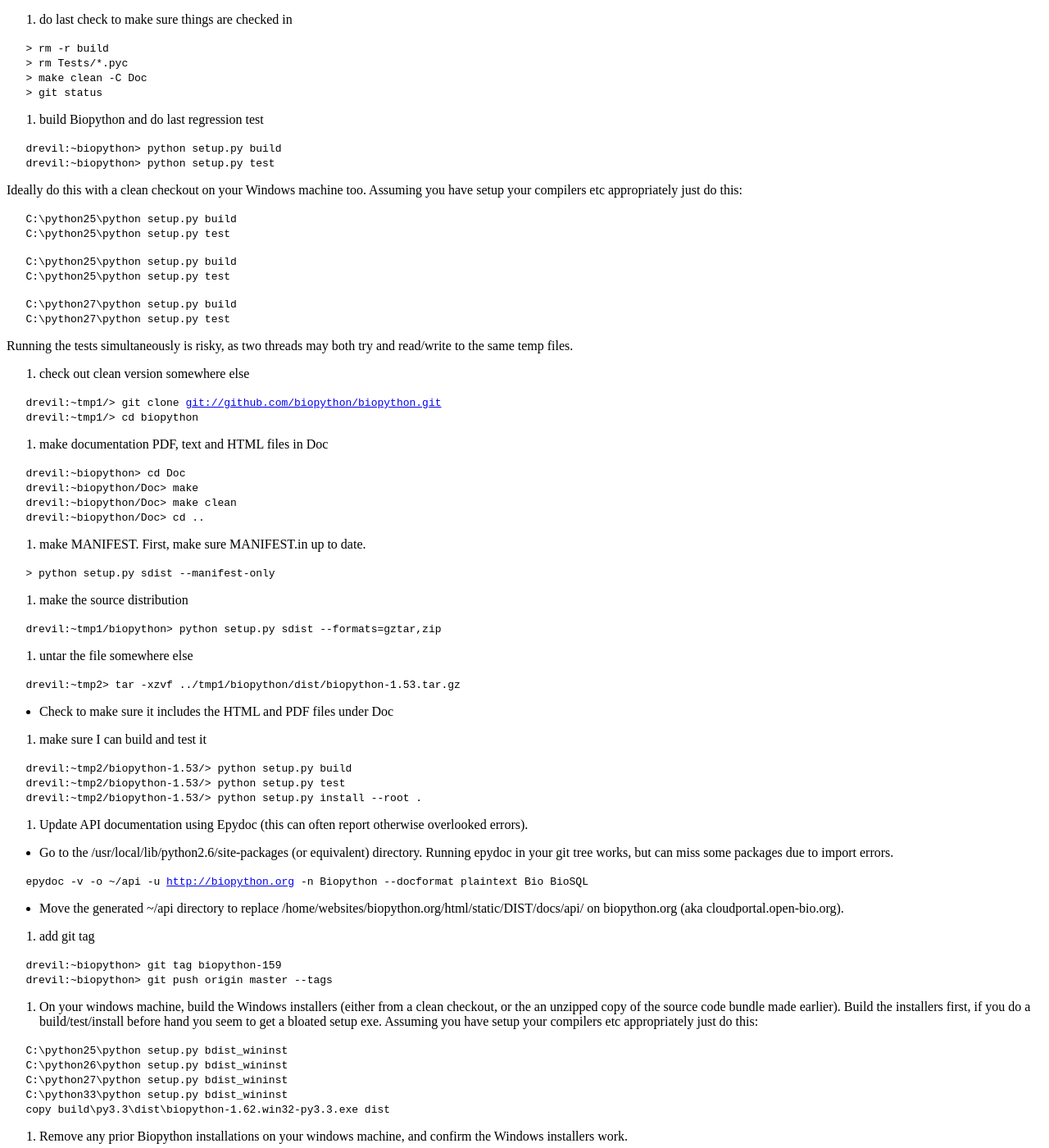
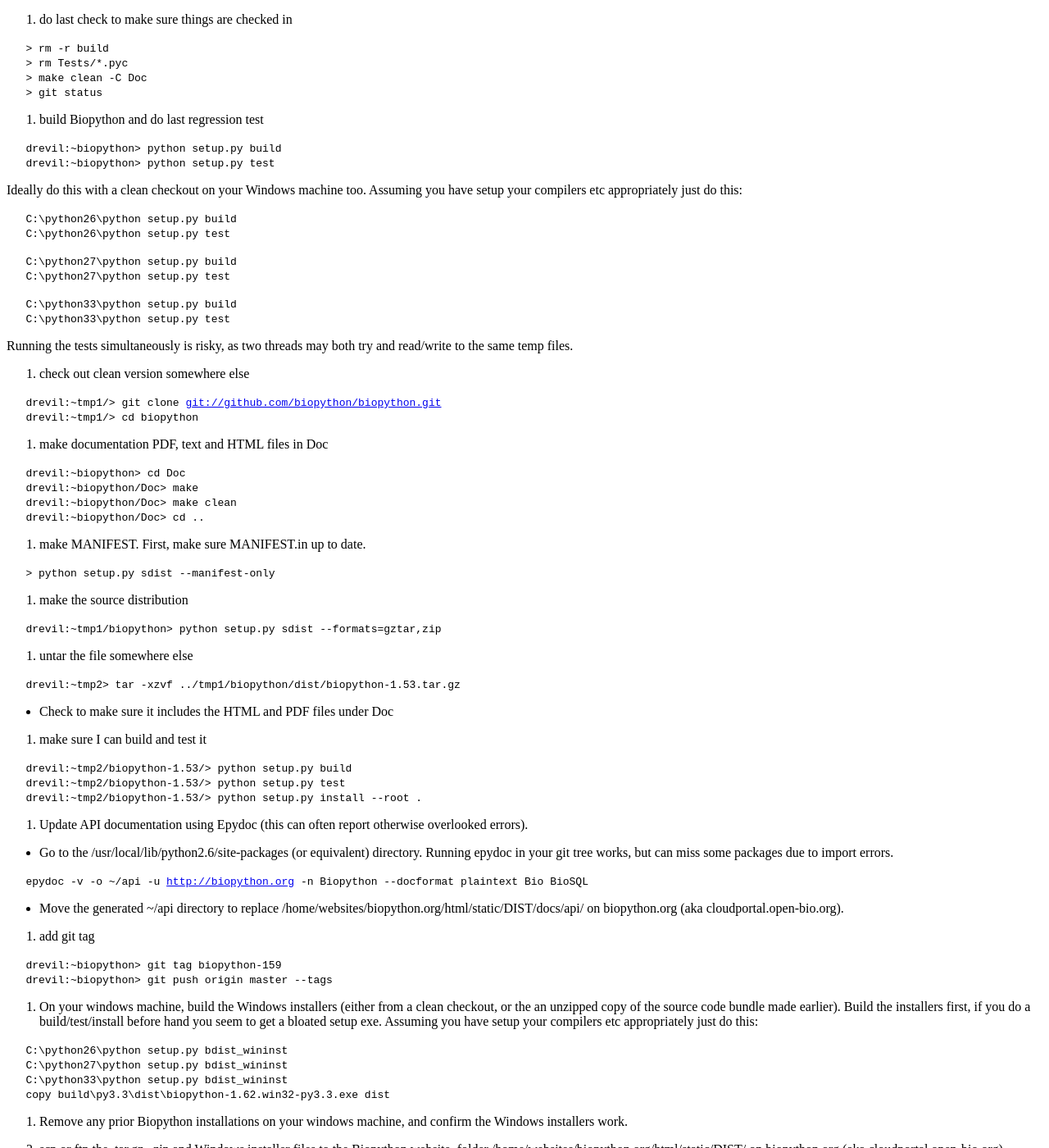
Before and after one commit to biopython/biopython.github.io, a Jekyll site: the page built from wiki/Building_a_release.md, in a window 1280 px wide and 1400 px high, scrolled down 545 px. Shown: the whole window at 82% size. Built offline with Jekyll 4.4.1, drawn with Linux system fonts in a browser that asks for light colours.

Commit message:
Removal of python 2.5

```diff
--- a/wiki/Building_a_release.md
+++ b/wiki/Building_a_release.md
@@ -51,14 +51,14 @@ recent git changes like this (adjust the date accordingly):
 Ideally do this with a clean checkout on your Windows machine too.
 Assuming you have setup your compilers etc appropriately just do this:
 
-`   C:\python25\python setup.py build`
-`   C:\python25\python setup.py test`
-
-`   C:\python25\python setup.py build`
-`   C:\python25\python setup.py test`
+`   C:\python26\python setup.py build`
+`   C:\python26\python setup.py test`
 
 `   C:\python27\python setup.py build`
 `   C:\python27\python setup.py test`
+
+`   C:\python33\python setup.py build`
+`   C:\python33\python setup.py test`
 
 Running the tests simultaneously is risky, as two threads may both try
 and read/write to the same temp files.
@@ -119,7 +119,6 @@ earlier). Build the installers first, if you do a build/test/install
 before hand you seem to get a bloated setup exe. Assuming you have setup
 your compilers etc appropriately just do this:
 
-`   C:\python25\python setup.py bdist_wininst`
 `   C:\python26\python setup.py bdist_wininst`
 `   C:\python27\python setup.py bdist_wininst`
 `   C:\python33\python setup.py bdist_wininst`
```
Also changed, not shown: 1 other file.
